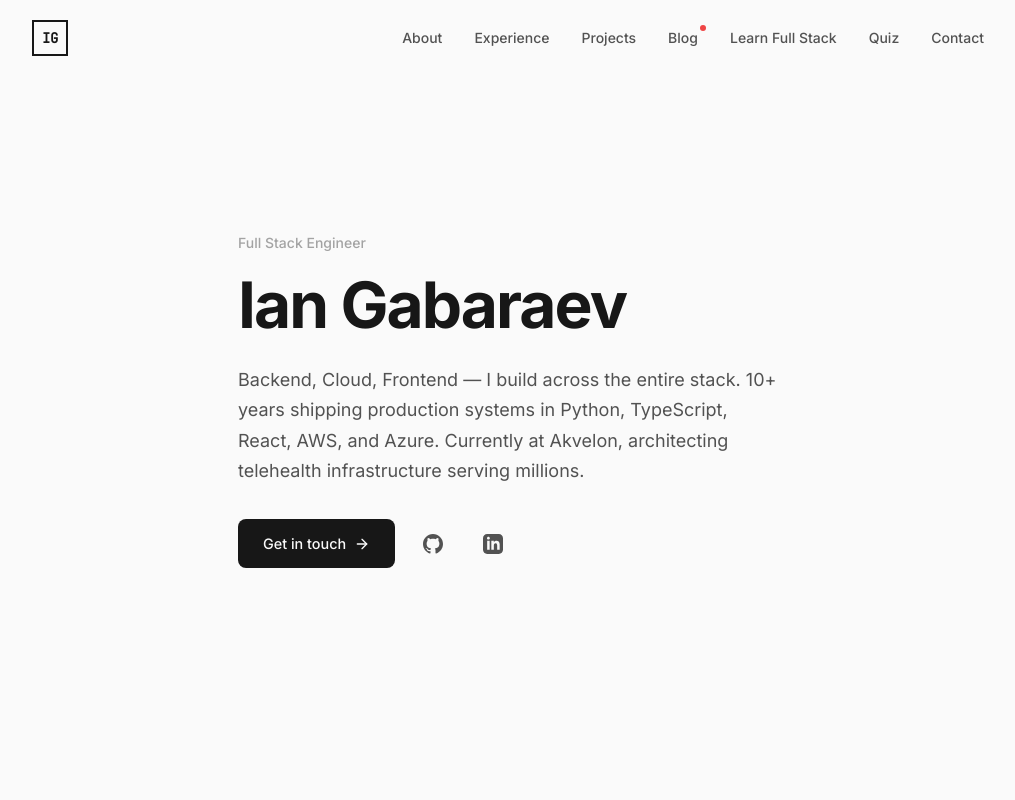
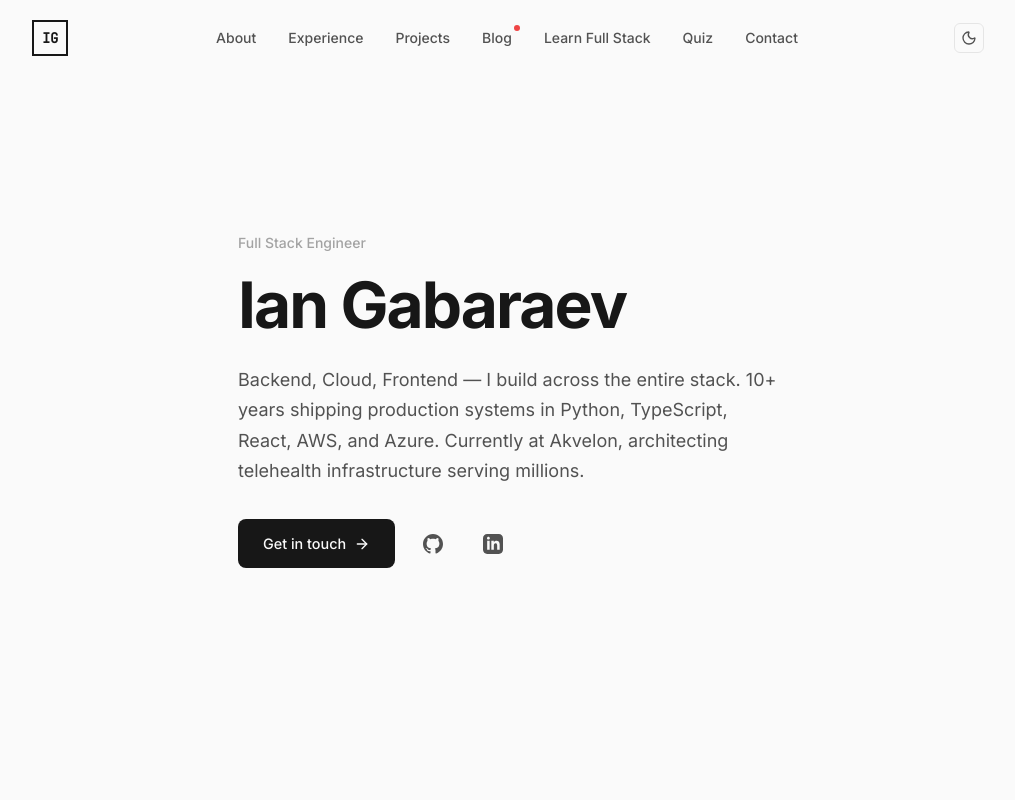
Before and after one commit to Ian-Gabaraev/IanGabaraevPro, a React (Vite) app: page / in a window 1280 px wide. Shown: the top 800 px of the page, without its empty margins (132-1147 px from the left). Built offline with nearby package versions, Linux system fonts and the light colour scheme.

Commit message:
Add Theme Toggle

```diff
--- a/index.html
+++ b/index.html
@@ -1,6 +1,13 @@
 <!doctype html>
 <html lang="en">
   <head>
+    <script>
+      (function () {
+        var t = localStorage.getItem("theme");
+        if (t === "dark" || (!t && matchMedia("(prefers-color-scheme:dark)").matches))
+          document.documentElement.setAttribute("data-theme", "dark");
+      })();
+    </script>
     <meta charset="UTF-8" />
     <meta name="viewport" content="width=device-width, initial-scale=1.0" />
 
--- a/src/components/Navbar.css
+++ b/src/components/Navbar.css
@@ -84,6 +84,25 @@
   padding: 8px;
 }
 
+.theme-toggle {
+  background: none;
+  border: 1px solid var(--border-color);
+  color: var(--text-secondary);
+  cursor: pointer;
+  padding: 6px;
+  border-radius: 6px;
+  display: inline-flex;
+  align-items: center;
+  justify-content: center;
+  transition: color 0.2s, border-color 0.2s;
+  margin-left: 8px;
+}
+
+.theme-toggle:hover {
+  color: var(--text-primary);
+  border-color: var(--border-hover);
+}
+
 .mobile-menu {
   position: absolute;
   top: 100%;
--- a/src/components/Navbar.tsx
+++ b/src/components/Navbar.tsx
@@ -1,12 +1,21 @@
-import { useState, useEffect } from "react";
+import { useState, useEffect, useCallback } from "react";
 import { Link, useLocation } from "react-router-dom";
 import { motion } from "framer-motion";
-import { Menu, X } from "lucide-react";
+import { Menu, X, Sun, Moon } from "lucide-react";
 import "./Navbar.css";
+
+const getInitialTheme = (): "light" | "dark" => {
+  const stored = localStorage.getItem("theme");
+  if (stored === "dark" || stored === "light") return stored;
+  return window.matchMedia("(prefers-color-scheme: dark)").matches
+    ? "dark"
+    : "light";
+};
 
 const Navbar = () => {
   const [isScrolled, setIsScrolled] = useState(false);
   const [isMobileMenuOpen, setIsMobileMenuOpen] = useState(false);
+  const [theme, setTheme] = useState<"light" | "dark">(getInitialTheme);
   const location = useLocation();
   const isHome = location.pathname === "/";
 
@@ -16,6 +25,19 @@ const Navbar = () => {
     };
     window.addEventListener("scroll", handleScroll);
     return () => window.removeEventListener("scroll", handleScroll);
+  }, []);
+
+  useEffect(() => {
+    if (theme === "dark") {
+      document.documentElement.setAttribute("data-theme", "dark");
+    } else {
+      document.documentElement.removeAttribute("data-theme");
+    }
+    localStorage.setItem("theme", theme);
+  }, [theme]);
+
+  const toggleTheme = useCallback(() => {
+    setTheme((t) => (t === "dark" ? "light" : "dark"));
   }, []);
 
   const handleHashClick = (
@@ -79,6 +101,14 @@ const Navbar = () => {
             Contact
           </a>
         </div>
+
+        <button
+          className="theme-toggle"
+          onClick={toggleTheme}
+          aria-label={`Switch to ${theme === "dark" ? "light" : "dark"} mode`}
+        >
+          {theme === "dark" ? <Sun size={16} /> : <Moon size={16} />}
+        </button>
 
         <button
           className="mobile-toggle"
--- a/src/index.css
+++ b/src/index.css
@@ -17,8 +17,7 @@
   --border-hover: #d4d4d4;
 }
 
-@media (prefers-color-scheme: dark) {
-  :root {
+[data-theme="dark"] {
   --bg-primary: #0a0a0a;
   --bg-secondary: #171717;
   --bg-tertiary: #262626;
@@ -29,7 +28,6 @@
   --text-muted: #525252;
   --border-color: #262626;
   --border-hover: #404040;
-  }
 }
 
 * {
```
Lines whose indentation alone changed are shown as unchanged.
